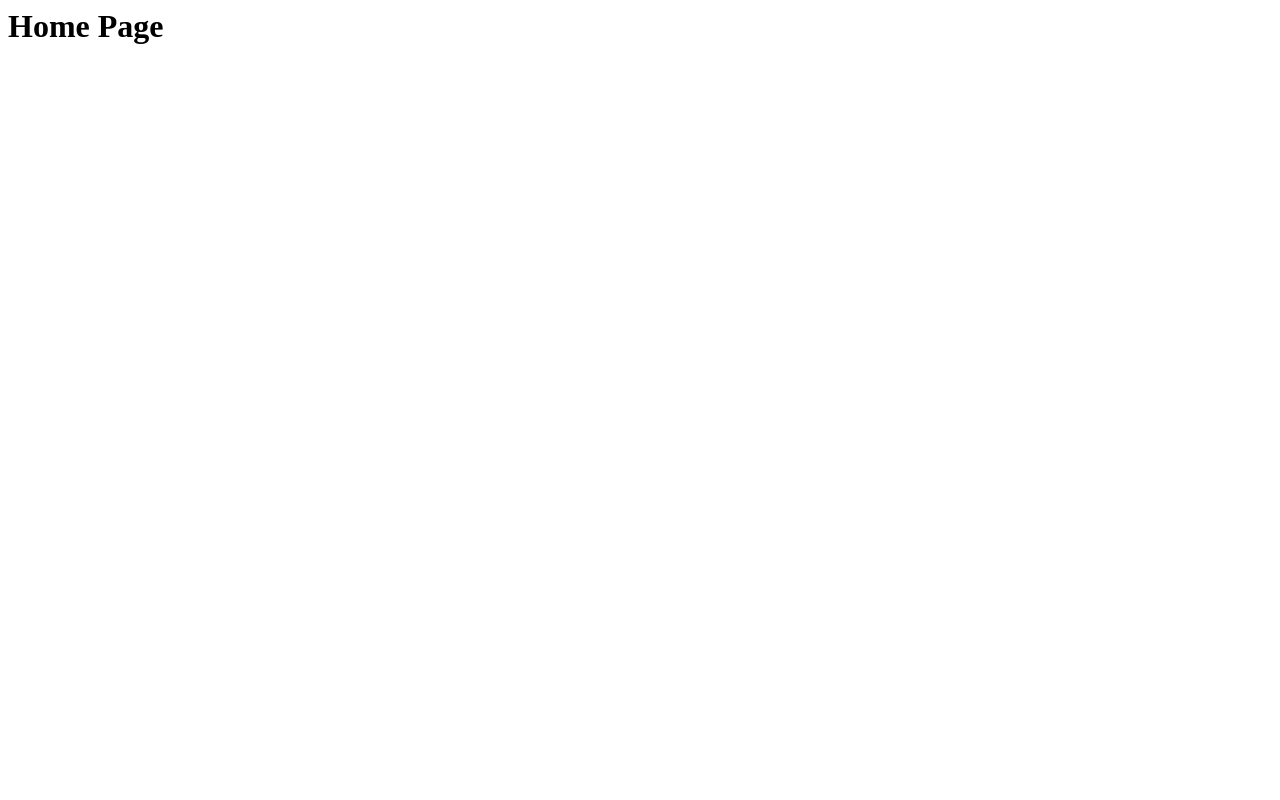
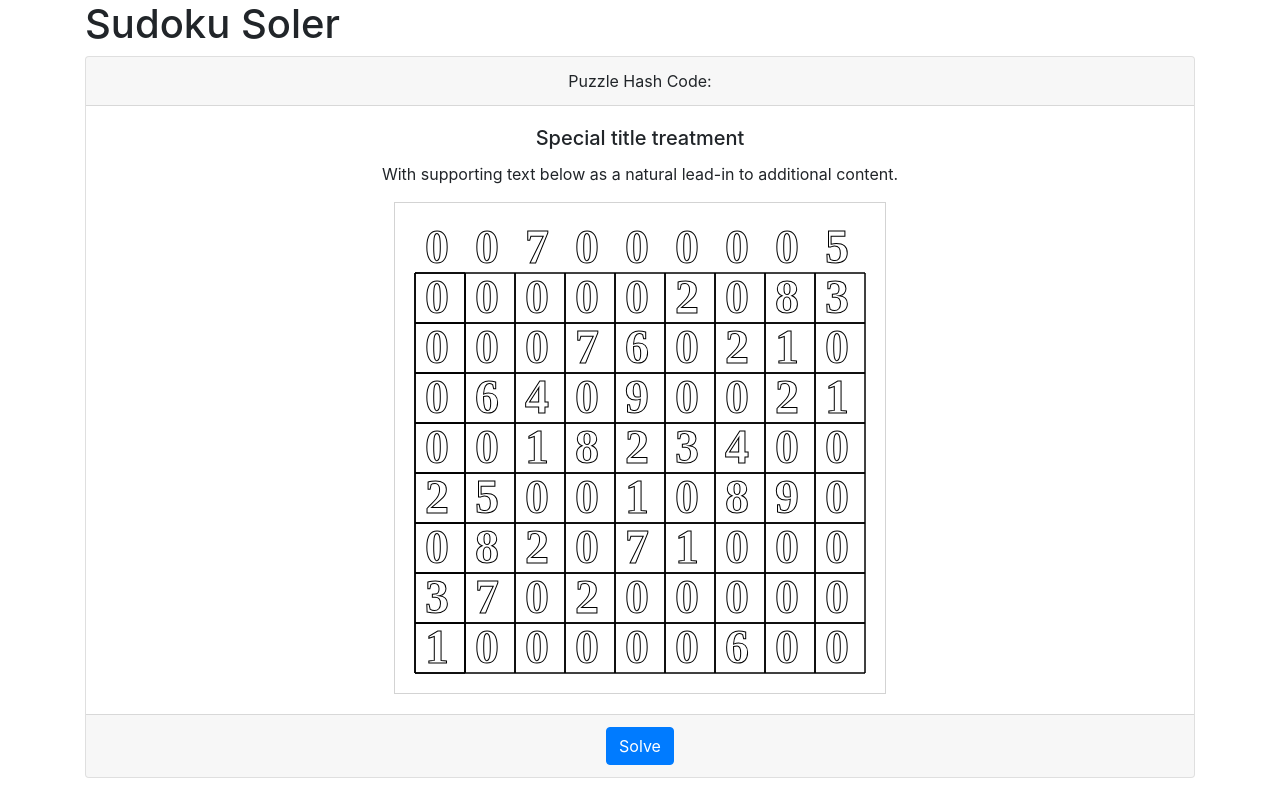
Before and after one commit to tomeriffic/sudoku_solver, a plain HTML site: page frontend_service/index.html in a window 1280 px wide. Drawn offline with nearby package versions, Linux system fonts and the light colour scheme.

Commit message:
JS Board and values

```diff
--- a/frontend_service/index.html
+++ b/frontend_service/index.html
@@ -1,11 +1,112 @@
 <html>
 
+    <link rel="stylesheet" href="https://stackpath.bootstrapcdn.com/bootstrap/4.3.1/css/bootstrap.min.css" integrity="sha384-ggOyR0iXCbMQv3Xipma34MD+dH/1fQ784/j6cY/iJTQUOhcWr7x9JvoRxT2MZw1T" crossorigin="anonymous">
+    <script src="https://stackpath.bootstrapcdn.com/bootstrap/4.3.1/js/bootstrap.min.js" integrity="sha384-JjSmVgyd0p3pXB1rRibZUAYoIIy6OrQ6VrjIEaFf/nJGzIxFDsf4x0xIM+B07jRM" crossorigin="anonymous"></script>
+
+
     <head>
-        <title>Title Here</title>
+        <title>Sudoku Solver</title>
     </head>
 
     <body>
-        <h1>Home Page</h1>
+
+
+                <div class="container">
+                    <div class="row">
+                        <div class="col-">
+                            <!--Side Content-->
+                        </div>
+                        <div class="col-sm">
+                            <h1>Sudoku Soler</h1>
+                            <div class="card text-center">
+                                <div class="card-header">
+                                    Puzzle Hash Code:
+                                </div>
+                                <div class="card-body">
+                                    <h5 class="card-title">Special title treatment</h5>
+                                    <p class="card-text">With supporting text below as a natural lead-in to additional content.</p>
+
+                                    <canvas id="sudokuTable" width="490" height="490" style="border:1px solid #d3d3d3;">
+                                            Your browser does not support the HTML5 canvas tag.</canvas>
+
+
+                                </div>
+                                <div class="card-footer text-muted">
+                                    <a href="#" class="btn btn-primary">Solve</a>
+                                </div>
+                            </div>
+                        </div>
+                        <div class="col-">
+                            <!--Side Content-->
+                        </div>
+                    </div>
+                </div>
+
     </body>
 
+    <script>
+        var sudoku_values = [0,0,7,0,0,0,0,0,5,
+                            0,0,0,0,0,2,0,8,3,
+                            0,0,0,7,6,0,2,1,0,
+                            0,6,4,0,9,0,0,2,1,
+                            0,0,1,8,2,3,4,0,0,
+                            2,5,0,0,1,0,8,9,0,
+                            0,8,2,0,7,1,0,0,0,
+                            3,7,0,2,0,0,0,0,0,
+                            1,0,0,0,0,0,6,0,0 ]
+            var c = document.getElementById("sudokuTable");
+            var ctx = c.getContext("2d");
+            ctx.font = 'bold 48px serif';
+            var startX, startY = 20;
+            var num = 0;
+
+            load_sudoku_board();
+
+            startX, startY = 20;
+
+            load_sudoku_values();
+
+
+            function load_sudoku_board()
+            {
+                for (var i = 0; i < 9; i++)
+                {
+                    ctx.rect(startX, startY, 50, 50)
+                    for (var j = 0; j < 9; j++)
+                    {
+                        ctx.rect(startX, startY, 50, 50)
+                        startX = startX + 50
+                    }
+                    startX = 20
+                    startY = startY + 50
+                }
+                ctx.stroke();
+            }
+
+            function load_sudoku_values()
+            {
+                for (var i = 0; i < 9; i++)
+                {
+                    ctx.strokeText( sudoku_values[num] , startX+10 ,startY - 10 + 50)
+                    num = num + 1
+
+                    for (var j = 0; j < 8; j++)
+                    {
+                        startX = startX + 50
+                        ctx.strokeText( sudoku_values[num] , startX+10 ,startY - 10 + 50)
+
+                        num = num + 1
+
+                        //ctx.addHitRegion()
+                    }
+                    startX = 20
+                    startY = startY + 50
+
+                }
+
+                ctx.stroke();
+            }
+
+            </script>
+
 </html>
```
